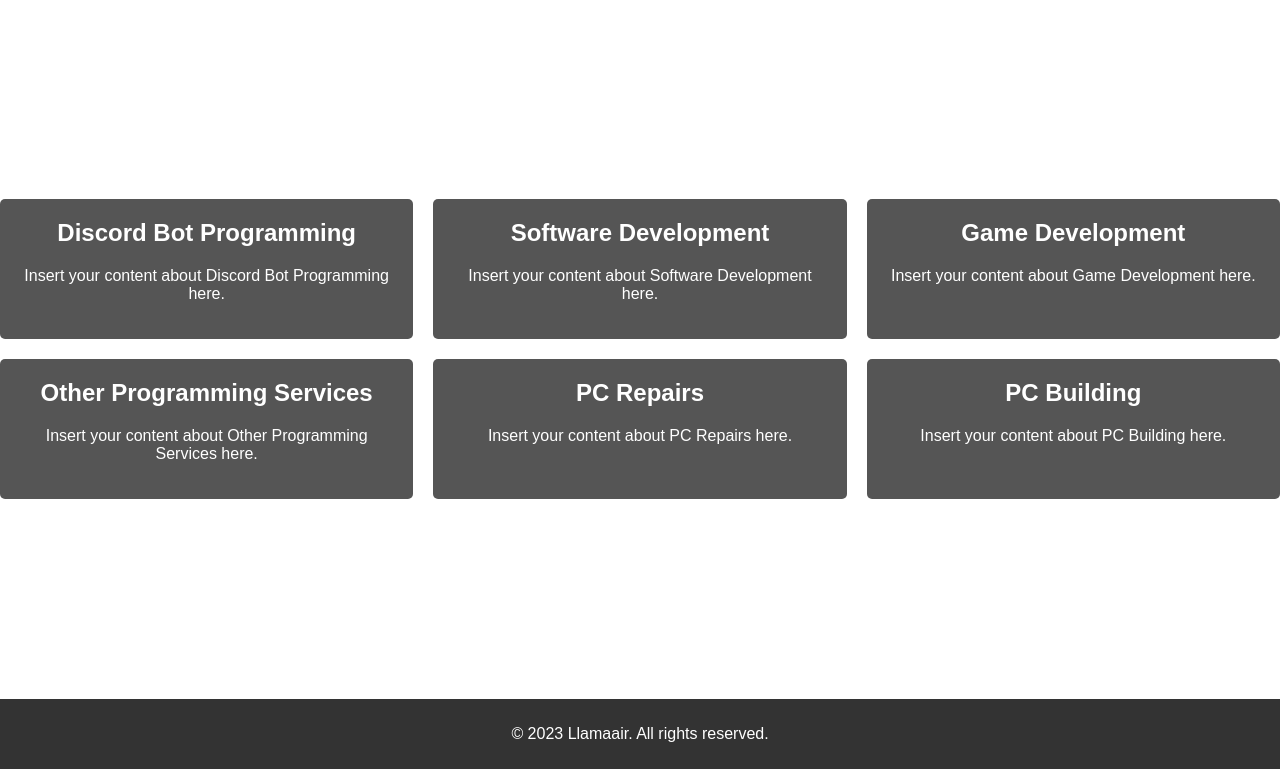
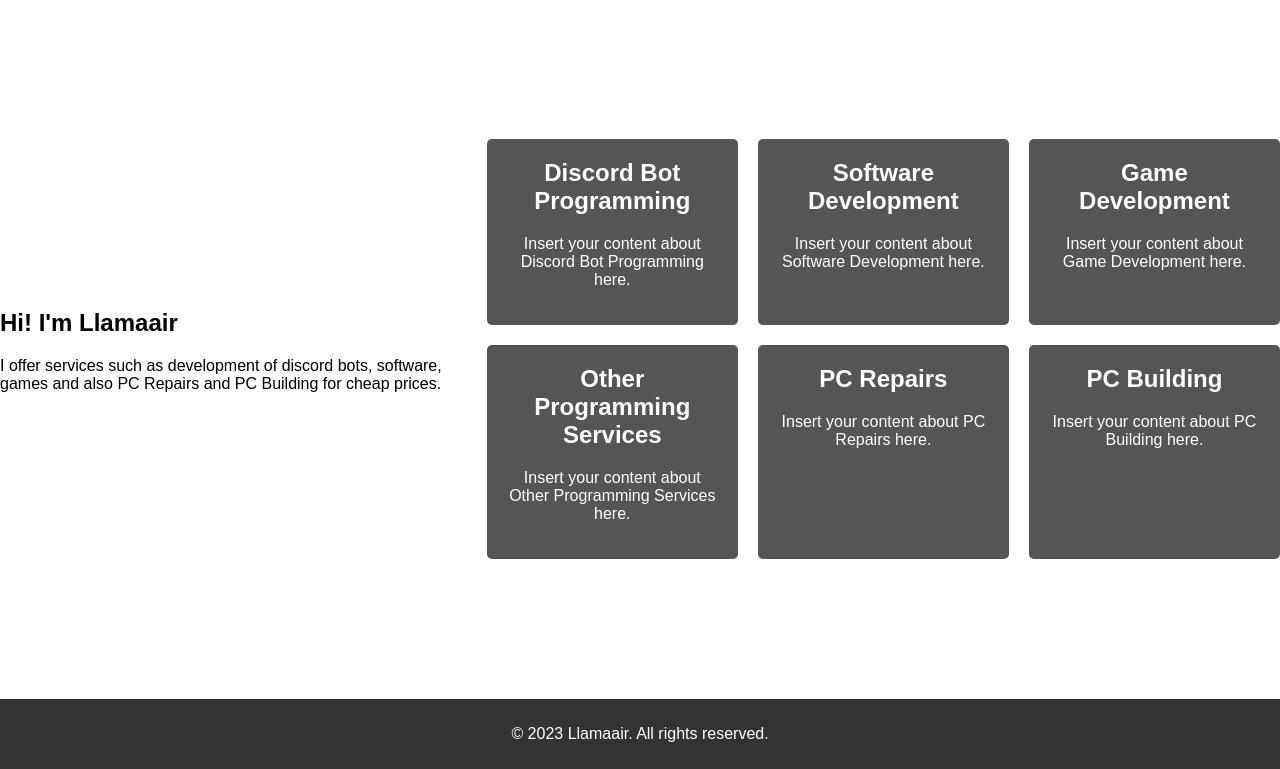
Before and after one commit to llamaair/llamaair.github.io, a plain HTML site: page index.html in a window 1280 px wide. Shown: the part 78-847 px from the top of the page. Drawn offline with Linux system fonts and the light colour scheme.

Commit message:
main desc

```diff
--- a/index.html
+++ b/index.html
@@ -10,6 +10,11 @@
   </header>
 
   <main>
+    <div class="main-desc">
+        <h2>Hi! I'm Llamaair</h2>
+        <p>I offer services such as development of discord bots, software, games and also PC Repairs and PC Building for cheap prices.</p>
+    </div>
+
     <div class="grid-container">
       <div class="category" id="about-discord-bot">
         <h2>Discord Bot Programming</h2>
```
